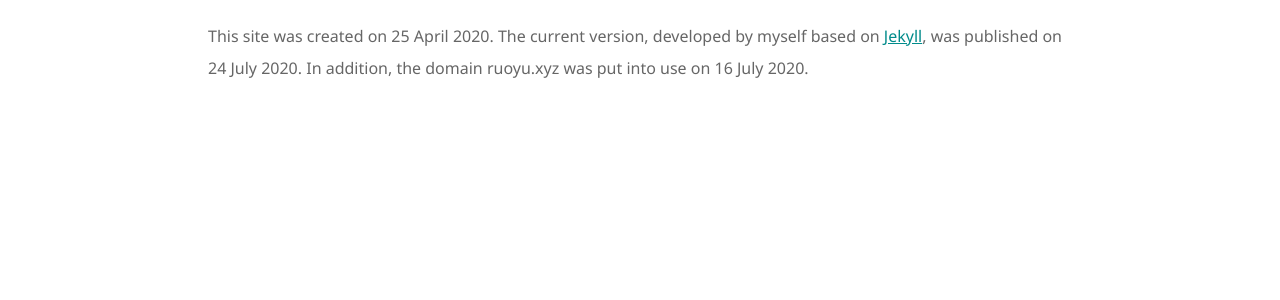
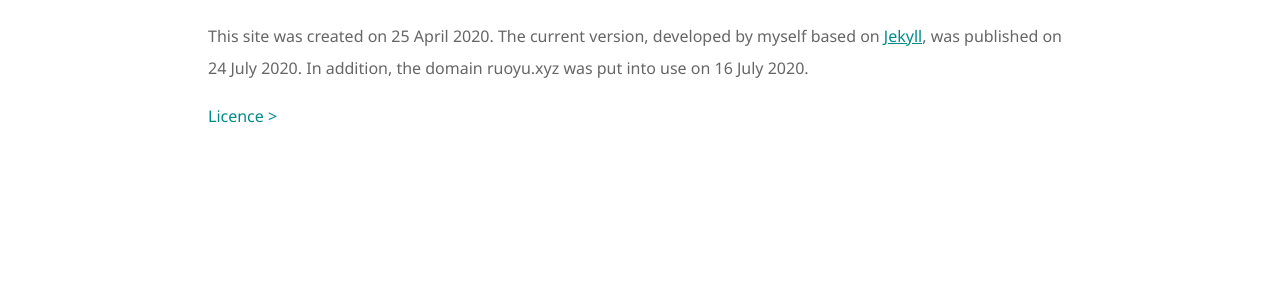
Before and after one commit to ZhongRuoyu/ruoyu.xyz, a Jekyll site: the page built from pages/core/about.md, in a window 1280 px wide. Shown: the part 407-707 px from the top of the page. Built offline with Jekyll 4.4.1, drawn with Linux system fonts in a browser that asks for light colours.

Commit message:
Link added

```diff
--- a/pages/core/about.md
+++ b/pages/core/about.md
@@ -10,3 +10,5 @@ I'm Ruoyu, a first year student studying computer science at [Nanyang Technologi
 This site is where I post my thoughts, share my favourite music, etc. There are currently 2 sections: [Blog](/blog/) and [Projects](/projects/). You can also see [here](/tags/) for a list of tagged posts.
 
 This site was created on 25 April 2020. The current version, developed by myself based on [Jekyll](https://jekyllrb.com/), was published on 24 July 2020. In addition, the domain ruoyu.xyz was put into use on 16 July 2020.
+
+<a class="forward" href="/licence/">Licence</a>
```
